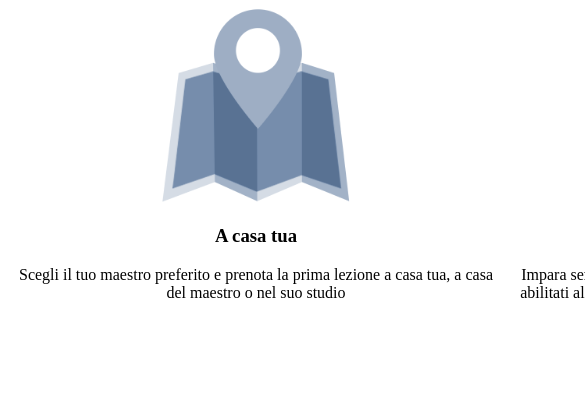
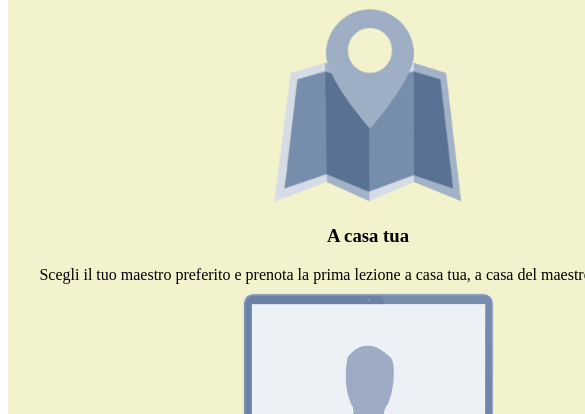
Before and after one commit to DanieleGelsomino/html-css-resp-wannabe, a plain HTML site: page index.html in a window 390 px wide. Shown: the part 152-566 px from the top of the page, 585 px wide, since content can reach past the window. Drawn offline with Linux system fonts and the light colour scheme; files that its build step writes are made by us from their sources.

Commit message:
add mediaquery work on the first row

```diff
--- a/css/mediaquery.css
+++ b/css/mediaquery.css
@@ -0,0 +1,16 @@
+/* desktop first */
+
+@media screen and (max-width: 720px) {
+  .row {
+    width: 720px;
+    margin-left: auto;
+    margin-right: auto;
+    margin-top: 100px;
+    background-color: rgb(242, 242, 205);
+  }
+
+  #lezioni .row > .left,
+  #lezioni .row > .right {
+    width: 100%;
+  }
+}
--- a/index.html
+++ b/index.html
@@ -1,11 +1,14 @@
 <!DOCTYPE html>
 <html>
+
 <head>
   <meta charset="utf-8">
   <meta name="viewport" content="width=device-width, initial-scale=1.0">
-    <link rel="stylesheet" href="style.css">
+  <link rel="stylesheet" href="css/style.css">
+  <link rel="stylesheet" href="css/mediaquery.css">
   <title>Boolean aCademy</title>
 </head>
+
 <body>
   <div id="lezioni" class="container">
     <div class="row">
@@ -18,7 +21,8 @@
       <div class="right">
         <img src="img/icon/screen.png" alt="">
         <h3>Online</h3>
-          Impara senza muoverti da casa! Scegli da una vastissima lista di maestri abilitati all'insegnamento online, senza doverti preoccupare di distanze e spostamenti
+        Impara senza muoverti da casa! Scegli da una vastissima lista di maestri abilitati all'insegnamento online,
+        senza doverti preoccupare di distanze e spostamenti
       </div>
     </div>
   </div>
@@ -29,7 +33,8 @@
       <div class="left">
         <img src="img/search.svg" alt="">
         <h3>Cerca</h3>
-          Guarda i profili dei migliori maestri della tua zona. Leggi la loro biografia e le recensioni lasciate dai loro studenti
+        Guarda i profili dei migliori maestri della tua zona. Leggi la loro biografia e le recensioni lasciate dai loro
+        studenti
       </div>
       <div class="central">
         <img src="img/letter.svg" alt="">
@@ -39,7 +44,8 @@
       <div class="right">
         <img src="img/male.svg" alt="">
         <h3>Inizia a Suonare</h3>
-          Acquista un pacchetto di lezioni! Vuoi cambiare maestro? Le lezioni acquistate valgono con tutti i più di 1400 maestri Cademi!
+        Acquista un pacchetto di lezioni! Vuoi cambiare maestro? Le lezioni acquistate valgono con tutti i più di 1400
+        maestri Cademi!
       </div>
     </div>
   </div>
@@ -50,21 +56,26 @@
       <div class="first">
         <img src="img/icon/profile.png" alt="">
         <h3>La più grande scuola d'Italia</h3>
-          Su Cademi trovi centinaia di Maestri qualificati e competenti in tutta Italia. Scegli quello più adatto a te e contattali senza impegno
+        Su Cademi trovi centinaia di Maestri qualificati e competenti in tutta Italia. Scegli quello più adatto a te e
+        contattali senza impegno
         <hr>
       </div>
       <div class="second">
         <img src="img/icon/secure.png" alt="">
         <h3>Soddisfazione Garantita</h3>
-          Se non sei soddisfatto del tuo maestro, puoi cambiarlo senza costi aggiuntivi. Le lezioni acquistate su Cademi possono essere utilizzate con tutti i nostri maestri e il nostro team è sempre disponibile per darti un consiglio!
+        Se non sei soddisfatto del tuo maestro, puoi cambiarlo senza costi aggiuntivi. Le lezioni acquistate su Cademi
+        possono essere utilizzate con tutti i nostri maestri e il nostro team è sempre disponibile per darti un
+        consiglio!
         <hr>
       </div>
       <div class="third">
         <img src="img/icon/flex.png" alt="">
         <h3>Flessibile e Conveniente</h3>
-          Cademi non ha alcun costo d’iscrizione a differenza delle scuole di musica tradizionali. Inoltre, sei tu a scegliere dove fare lezione e gli orari delle tue lezioni.
+        Cademi non ha alcun costo d’iscrizione a differenza delle scuole di musica tradizionali. Inoltre, sei tu a
+        scegliere dove fare lezione e gli orari delle tue lezioni.
       </div>
     </div>
   </div>
 </body>
+
 </html>
```
Lines whose indentation alone changed are shown as unchanged.
